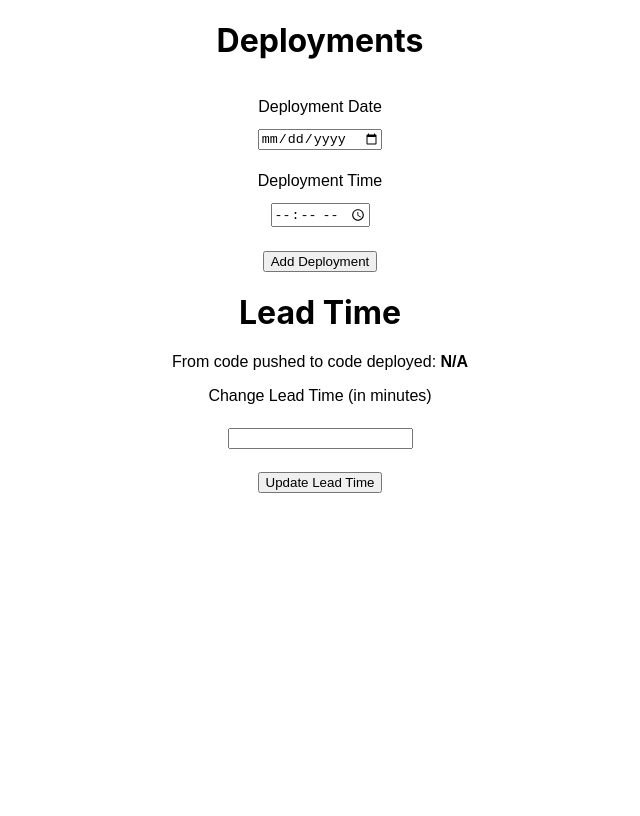
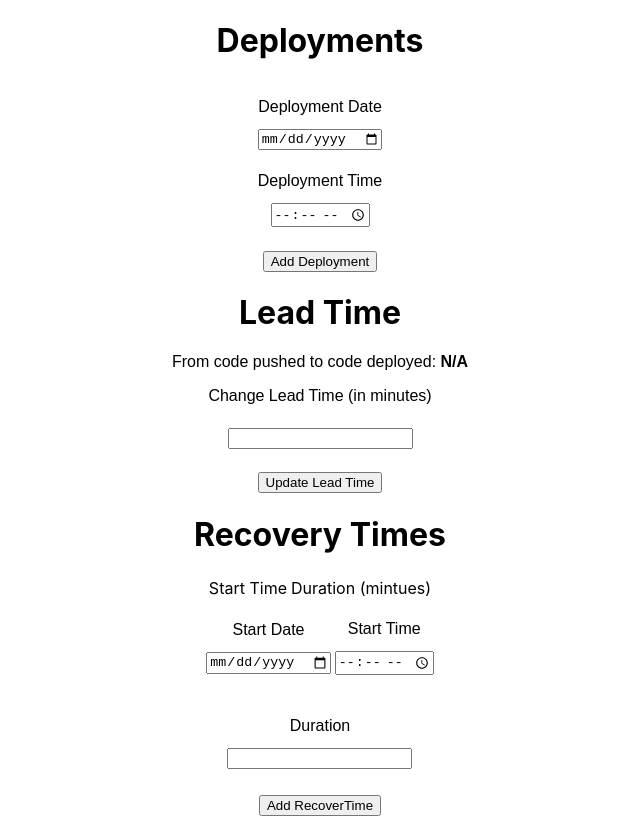
Before and after one commit to Haybu/react-project-5, a React (Create React App) app: page / in a window 1280 px wide. Shown: the whole page, without its empty margins (320-960 px from the left). Built offline with nearby package versions, Linux system fonts and the light colour scheme; the HTML template or start-up script is replaced by a standard one.

Commit message:
adding recovery times

```diff
--- a/src/components/Deployments.js
+++ b/src/components/Deployments.js
@@ -57,7 +57,7 @@ export default function Deployments() {
   );
   }
 
-  function formatDate(date, time) {
+function formatDate(date, time) {
     const utcSeconds = Date.parse(`${date} ${time}`) / 1000;
     const d = new Date(0);
     d.setUTCSeconds(utcSeconds);
--- a/src/components/RecoveryTimes.js
+++ b/src/components/RecoveryTimes.js
@@ -1,3 +1,93 @@
+import React, { useState } from "react";
+
 export default function RecoveryTimes() {
-    return <div></div>;
+    // define state for the list of books
+  const [recoveryTimes, setRecoveryTimes] = useState([]);
+
+  // define state for the book form
+  const [newRecoveryTime, setNewRecoveryTime] = useState({ date: "", time: "", duration: "" });
+
+  // define the function that runs when the form is submitted
+  const onSubmit = (e) => {
+    e.preventDefault();
+    setRecoveryTimes((recoveryTimes) => [...recoveryTimes, newRecoveryTime]);
+    setNewRecoveryTime({ date: "", time: "", duration: "" });
+  };
+
+  return (
+    <div className="container pt-5">
+      <h1>Recovery Times</h1>
+      <table className="table table-striped mt-5">
+        <tbody>
+            <tr>
+              <td>Start Time</td>
+              <td>Duration (mintues)</td>
+            </tr>
+          {recoveryTimes.map((recoveryTime, i) => (
+            <tr key={i}>
+              <td>{formatDateTime(recoveryTime.date, recoveryTime.time)}</td>
+              <td>{recoveryTime.duration}</td>
+            </tr>
+          ))}
+        </tbody>
+      </table>
+      <form onSubmit={onSubmit}>
+      <table className="table table-striped mt-5">
+        <tbody>
+            <tr>
+              <td>
+                <p>
+                  <label htmlFor="dateField">Start Date</label>
+                  <input
+                    id="dateField"
+                    className="form-control"
+                    type="date"
+                    name="dateField"
+                    value={newRecoveryTime.date}
+                    onChange={(e) => setNewRecoveryTime({ ...newRecoveryTime, date: e.target.value })}
+                  />
+                </p>
+              </td>
+              <td>
+                <p>
+                  <label htmlFor="timeField">Start Time</label>
+                  <input
+                    id="timeField"
+                    className="form-control"
+                    type="time"
+                    name="timeField"
+                    value={newRecoveryTime.time}
+                    onChange={(e) => setNewRecoveryTime({ ...newRecoveryTime, time: e.target.value })}
+                  />
+                </p>
+              </td>
+            </tr>
+            <tr>
+              <td colspan="2">
+                <p>
+                  <label htmlFor="timeField">Duration</label>
+                  <input
+                    id="durationField"
+                    className="form-control"
+                    type="text"
+                    name="durationField"
+                    value={newRecoveryTime.duration}
+                    onChange={(e) => setNewRecoveryTime({ ...newRecoveryTime, duration: e.target.value })}
+                  />
+                </p>
+              </td>
+            </tr>
+        </tbody>
+      </table>
+        <button className="btn btn-primary">Add RecoverTime</button>
+      </form>
+    </div>
+  );
   }
+
+function formatDateTime(date, time) {
+    const utcSeconds = Date.parse(`${date} ${time}`) / 1000;
+    const d = new Date(0);
+    d.setUTCSeconds(utcSeconds);
+    return d.toLocaleDateString("en-US") + " " + d.toLocaleTimeString("en-US");
+}
```
